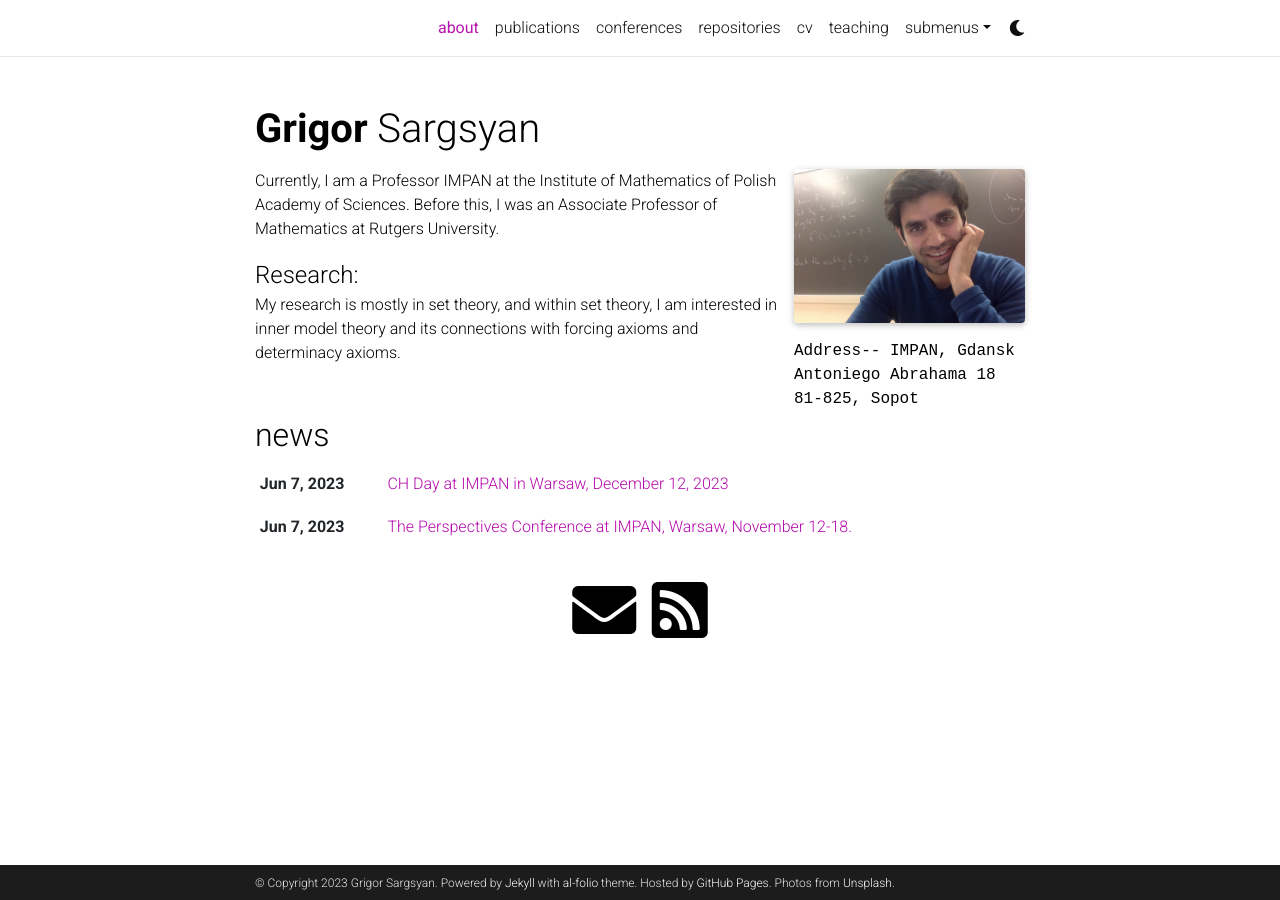
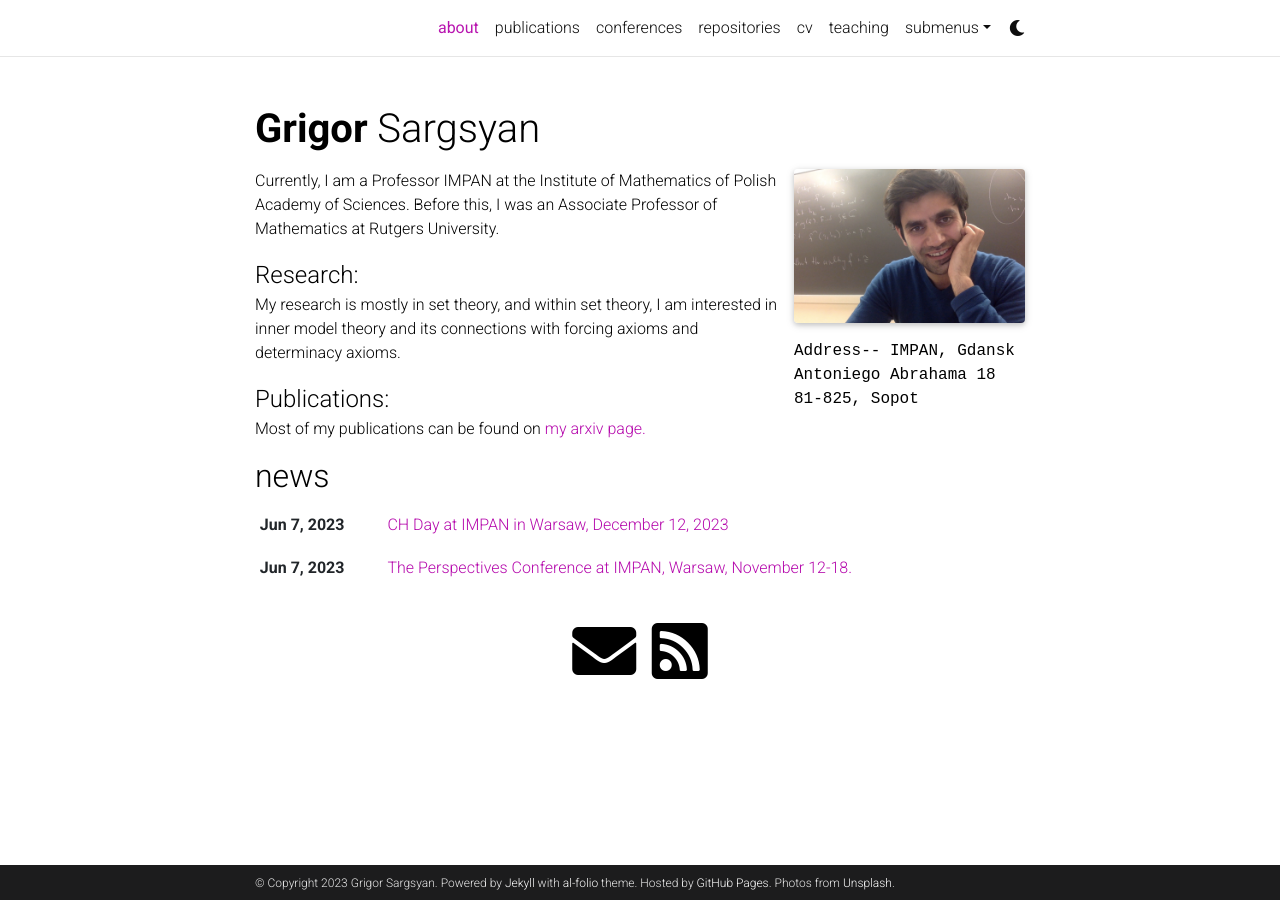
Before and after one commit to grigorsarg/grigorsarg.github.io, a Jekyll site: the page built from _pages/about.md, in a window 1280 px wide. Built offline with Jekyll 4.4.1, drawn with Linux system fonts in a browser that asks for light colours; full-size pictures stand in for the smaller copies a plugin makes; comment, search, counter and statistics services are not loaded; a style sheet for code colours, icons or effects is not loaded.

Commit message:
Update about.md

```diff
--- a/_pages/about.md
+++ b/_pages/about.md
@@ -22,3 +22,5 @@ social: true  # includes social icons at the bottom of the page
 Currently, I am a Professor IMPAN at the Institute of Mathematics of Polish Academy of Sciences. Before this, I was an Associate Professor of Mathematics at Rutgers University.
 
 <font size="+2">Research:</font> My research is mostly in set theory, and within set theory, I am interested in inner model theory and its connections with forcing axioms and determinacy axioms.
+
+<font size="+2">Publications:</font> Most of my publications can be found on <a href="./bsts.html">my arxiv page.</a>
```
